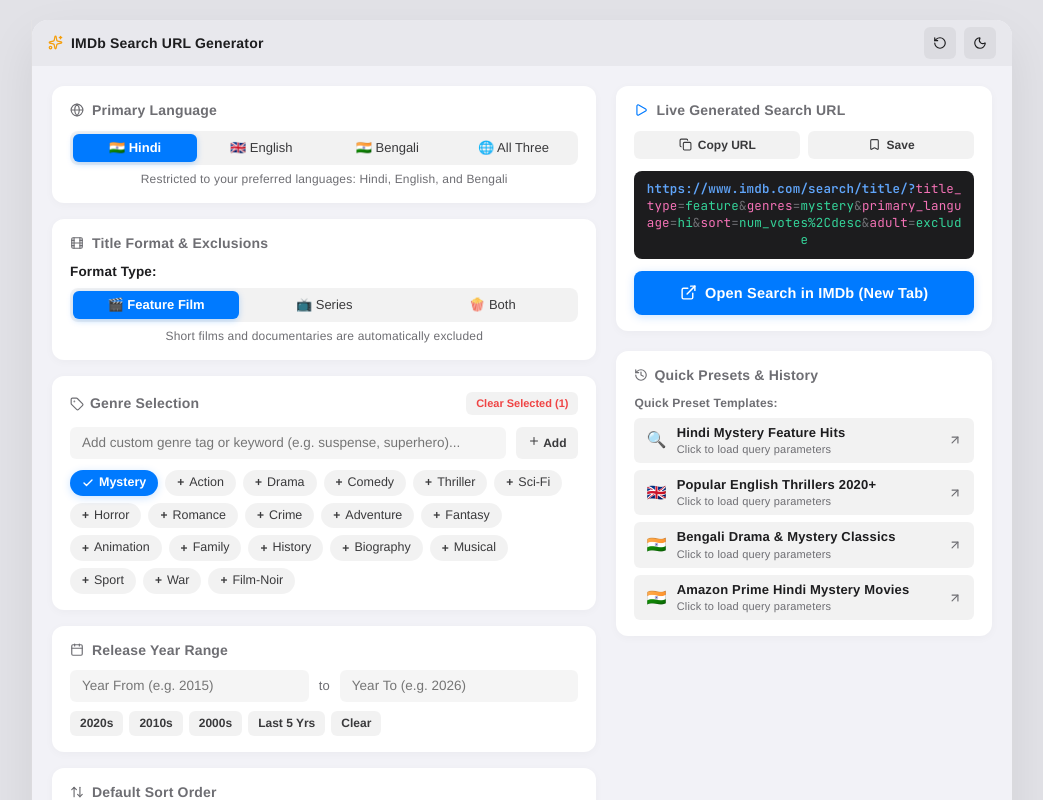
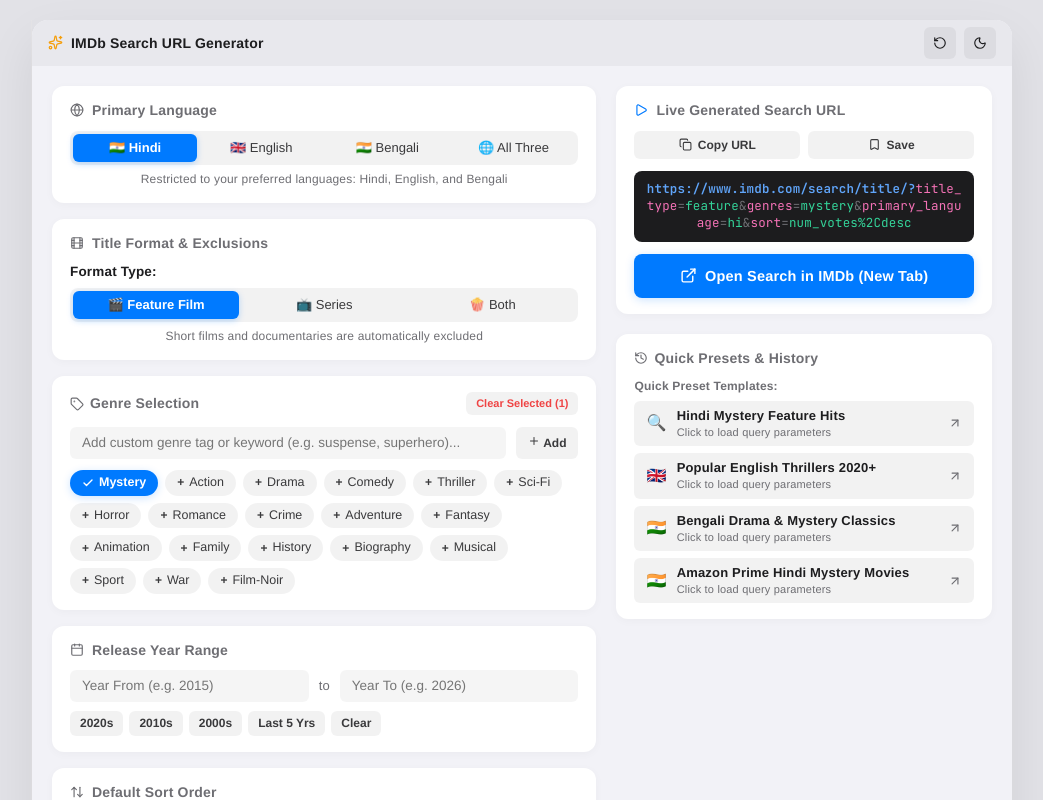
Before and after one commit to ssray23/imdb_search_url_generator, a React (Vite) app: page / in a window 1280 px wide. Shown: the top 800 px of the page, without its empty margins (46-1089 px from the left). Built offline with nearby package versions, Linux system fonts and the light colour scheme.

Commit message:
Fix IMDb 500 error: single online_availability string and genres=adult for adult titles

```diff
--- a/src/App.jsx
+++ b/src/App.jsx
@@ -154,17 +154,20 @@
     // 5. Sort Order
     params.set('sort', config.sortBy);
 
-    // 6. Watch Providers (online_availability parameter)
-    const watchProviders = [];
-    if (config.primeIndia) watchProviders.push('IN/today/Amazon/subs');
-    if (config.primeUK) watchProviders.push('GB/today/Amazon/subs');
-    if (watchProviders.length > 0) {
-      params.set('online_availability', watchProviders.join(','));
+    // 6. Watch Providers (online_availability parameter takes single region value)
+    if (config.primeIndia) {
+      params.set('online_availability', 'IN/today/Amazon/subs');
+    } else if (config.primeUK) {
+      params.set('online_availability', 'GB/today/Amazon/subs');
     }
 
-    // 7. Adult Titles Option (exclude vs include)
-    if (config.adultMode) {
-      params.set('adult', config.adultMode);
+    // 7. Adult Titles Option (IMDb uses genre 'adult' in genres= parameter, no adult= query param)
+    if (config.adultMode === 'include') {
+      const currentGenres = params.get('genres') ? params.get('genres').split(',') : [];
+      if (!currentGenres.includes('adult')) {
+        currentGenres.push('adult');
+      }
+      params.set('genres', currentGenres.join(','));
     }
 
     return `https://www.imdb.com/search/title/?${params.toString()}`;
```
